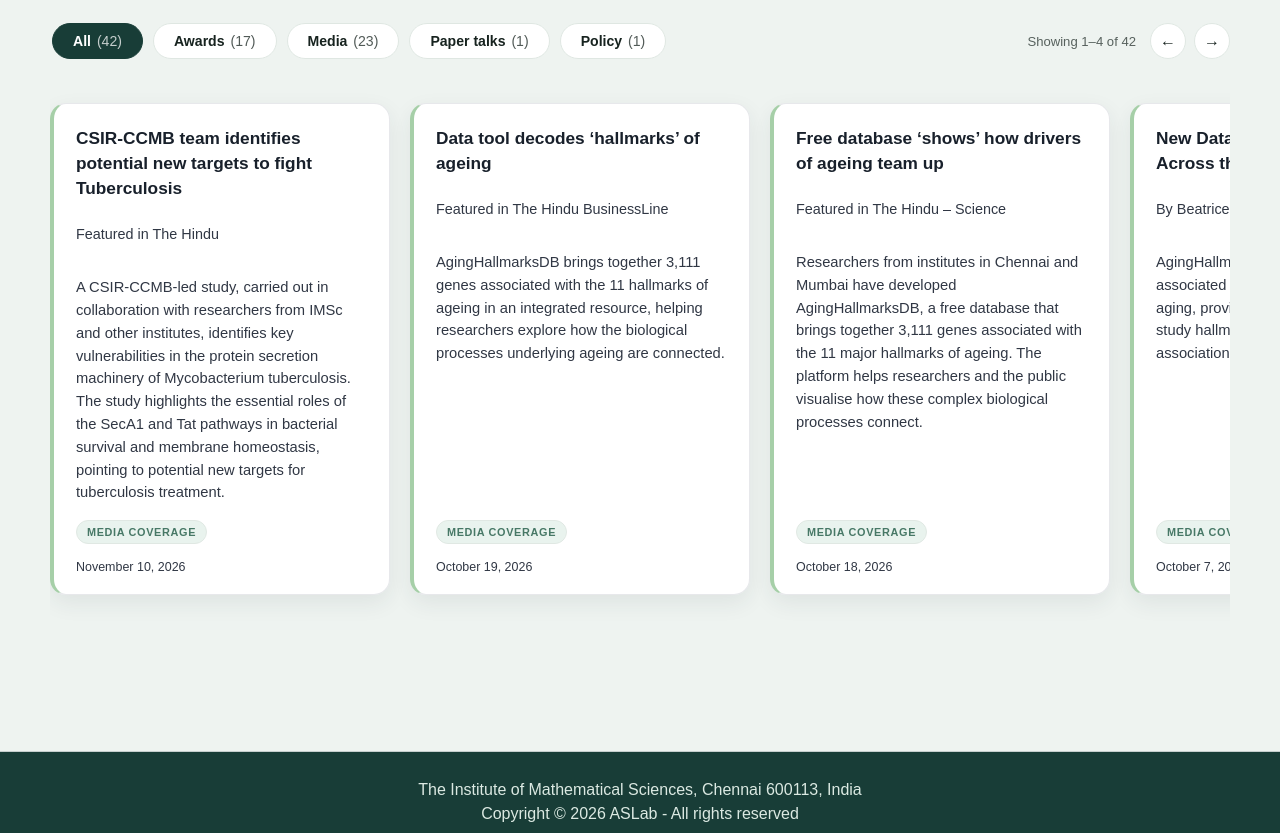
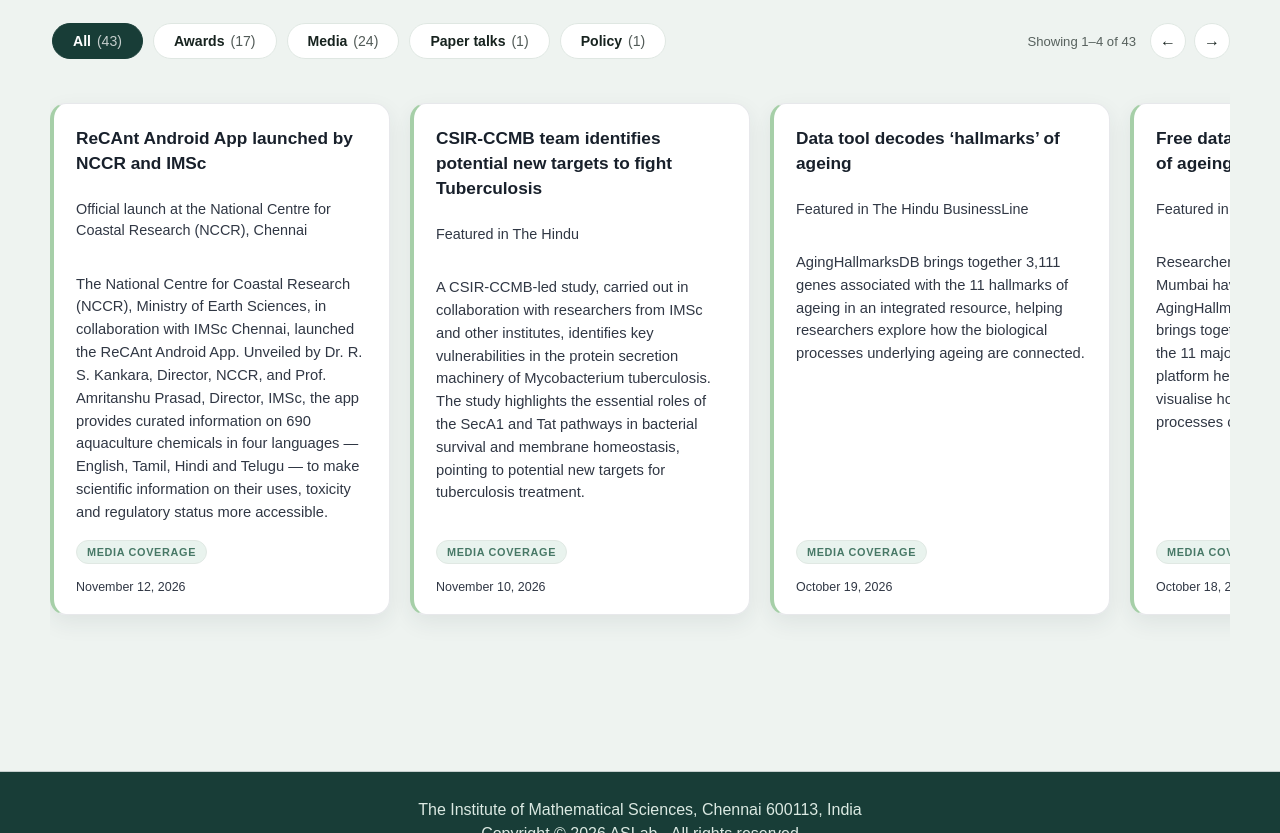
Before and after one commit to asamallab/asamallab.github.io, a plain HTML site: page index.html in a window 1280 px wide. Shown: the part 2001-2834 px from the top of the page. Drawn offline with Linux system fonts and the light colour scheme; a web font is replaced by a local one.

Commit message:
Update index.html

```diff
--- a/index.html
+++ b/index.html
@@ -233,6 +233,21 @@
         <div class="news-container">
 
           <div class="news-card" data-filter="media" tabindex="0">
+  <a href="https://www.youtube.com/watch?v=YqYTNYGgHLU"
+    target="_blank" class="no-underline">
+    <h3 class="card-headline">ReCAnt Android App launched by NCCR and IMSc</h3>
+  </a>
+
+  <p class="card-subtext">Official launch at the National Centre for Coastal Research (NCCR), Chennai</p>
+
+  <p class="card-description">
+    The National Centre for Coastal Research (NCCR), Ministry of Earth Sciences, in collaboration with IMSc Chennai, launched the ReCAnt Android App. Unveiled by Dr. R. S. Kankara, Director, NCCR, and Prof. Amritanshu Prasad, Director, IMSc, the app provides curated information on 690 aquaculture chemicals in four languages — English, Tamil, Hindi and Telugu — to make scientific information on their uses, toxicity and regulatory status more accessible.
+  </p>
+
+  <span class="card-badge">MEDIA COVERAGE</span>
+  <p class="card-date">November 12, 2026</p>
+</div>
+<div class="news-card" data-filter="media" tabindex="0">
   <a href="https://www.thehindu.com/sci-tech/health/csir-ccmb-team-identifies-potential-new-targets-to-fight-tuberculosis/article71682790.ece/amp/"
     target="_blank" class="no-underline">
     <h3 class="card-headline">CSIR-CCMB team identifies potential new targets to fight Tuberculosis</h3>
```
